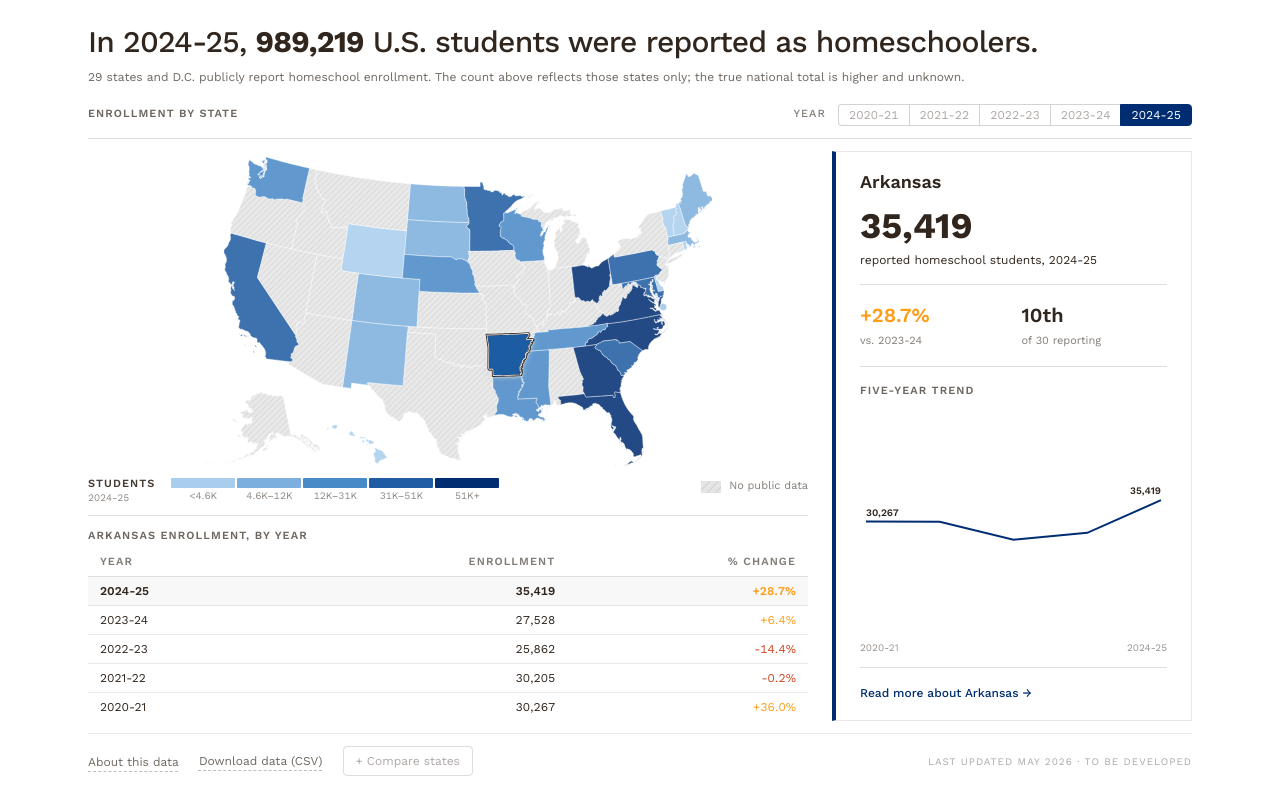
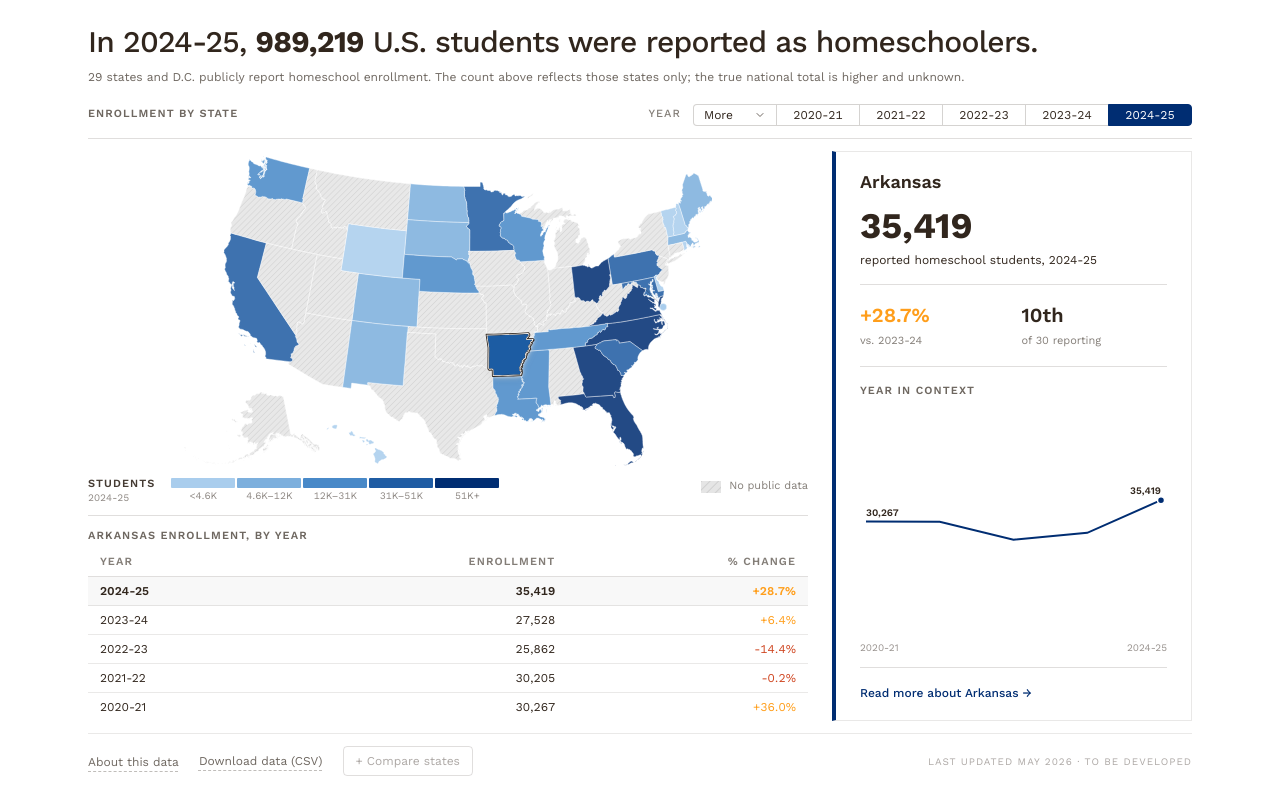
Before and after one commit to roymckenzie4/jhu-homeschool-hub, a React (Vite) app: page / in a window 1280 px wide. Built offline with nearby package versions, Linux system fonts and the light colour scheme.

Commit message:
wire up selector with full-series access

```diff
--- a/package.json
+++ b/package.json
@@ -9,6 +9,7 @@
     "preview": "vite preview"
   },
   "dependencies": {
+    "@radix-ui/react-select": "^2.3.0",
     "clsx": "^2.1.1",
     "d3-dsv": "^3.0.1",
     "d3-geo": "^3.1.1",
--- a/src/App.jsx
+++ b/src/App.jsx
@@ -1,16 +1,21 @@
 /**
  * App root.
  *
- * Owns the single piece of interactive state in the prototype: `selectedState`.
- * The choropleth map dispatches selection up through `onSelect`; the detail
- * card (with sparkline) and enrollment table both read from the same
- * selected-state slice of the parsed data.
+ * Owns the two pieces of interactive state in the prototype: `selectedState`
+ * and `activeYear`. The choropleth map dispatches state selection up through
+ * `onSelect`; the year selector dispatches year changes up through `onChange`.
+ * The detail card (with sparkline), enrollment table, and headline all read
+ * from those two slices of the parsed data and recompute via memos.
  */
 
 import { useMemo, useState } from "react";
 import csvText from "../homeschool-hub-state-summary-data.csv?raw";
 import { parseCsv } from "./data/parseCsv.js";
-import { deriveByYear, computeMaxDeviation } from "./data/derive.js";
+import {
+  deriveByYear,
+  computeMaxDeviation,
+  windowAroundYear,
+} from "./data/derive.js";
 import { schoolYearLabel, computeQuantileBreaks } from "./config/theme.js";
 import Header from "./components/Header.jsx";
 import YearSelector from "./components/YearSelector.jsx";
@@ -24,45 +29,63 @@ import EnrollmentTable from "./components/EnrollmentTable.jsx";
 const { byState, years } = parseCsv(csvText);
 const byYear = deriveByYear(byState);
 
-// Years displayed in the selector: most recent five reporting years.
-const SELECTOR_YEARS = years.slice(-5);
-const ACTIVE_YEAR = SELECTOR_YEARS[SELECTOR_YEARS.length - 1];
+// Most recent five years stay pinned in the selector row; everything older
+// is reachable through the trailing "More years" dropdown.
+const RECENT_COUNT = 5;
+const RECENT_YEARS = years.slice(-RECENT_COUNT);
+const OLDER_YEARS = years.slice(0, -RECENT_COUNT);
+const DEFAULT_YEAR = RECENT_YEARS[RECENT_YEARS.length - 1];
 
 // Default selection per .md.
 const DEFAULT_STATE = "Arkansas";
 
-// Most recent five years displayed in the enrollment table (descending).
-const TABLE_YEARS = years.slice(-5);
-
-// Shared vertical scale for every sparkline, computed once across the
-// displayed window so cross-state visual comparison is honest.
-const SPARKLINE_MAX_DEVIATION = computeMaxDeviation(byState, TABLE_YEARS);
-
 export default function App() {
   const [selectedState, setSelectedState] = useState(DEFAULT_STATE);
-  const yearStats = byYear[ACTIVE_YEAR];
+  const [activeYear, setActiveYear] = useState(DEFAULT_YEAR);
+
+  const yearStats = byYear[activeYear];
   const dcReporting =
-    (byState["District of Columbia"]?.[ACTIVE_YEAR] ?? null) != null;
+    (byState["District of Columbia"]?.[activeYear] ?? null) != null;
   const selectedStateValues = byState[selectedState];
-  const currentValue = selectedStateValues?.[ACTIVE_YEAR] ?? null;
-  const previousValue = selectedStateValues?.[ACTIVE_YEAR - 1] ?? null;
+  const currentValue = selectedStateValues?.[activeYear] ?? null;
+  const previousValue = selectedStateValues?.[activeYear - 1] ?? null;
   const rank = yearStats.rankByState[selectedState] ?? null;
 
-  // Trend series for the sparkline: oldest → newest, last five years only.
-  const trendSeries = TABLE_YEARS.map((y) => ({
-    year: y,
-    value: selectedStateValues?.[y] ?? null,
-  }));
+  // Centered five-year window around the selected year, clamped to the
+  // start/end of the series. Drives both the enrollment table and the
+  // sparkline so the two stay visually aligned.
+  const tableYears = useMemo(
+    () => windowAroundYear(years, activeYear, RECENT_COUNT),
+    [activeYear],
+  );
+
+  // Trend series for the sparkline: oldest → newest across the window.
+  const trendSeries = useMemo(
+    () =>
+      tableYears.map((y) => ({
+        year: y,
+        value: selectedStateValues?.[y] ?? null,
+      })),
+    [tableYears, selectedStateValues],
+  );
+
+  // Shared vertical scale across every state's sparkline within the window
+  // — recomputed when the window shifts so cross-state comparison stays
+  // honest year to year.
+  const sparklineMaxDeviation = useMemo(
+    () => computeMaxDeviation(byState, tableYears),
+    [tableYears],
+  );
 
   // { stateName: number | null } for the active year — what the map consumes.
   const valuesByState = useMemo(() => {
     const out = {};
     for (const name of Object.keys(byState)) {
-      const v = byState[name][ACTIVE_YEAR];
+      const v = byState[name][activeYear];
       out[name] = v == null ? null : v;
     }
     return out;
-  }, []);
+  }, [activeYear]);
 
   // Quintile break points for the choropleth classification. Computed once
   // per change in the active year's values; consumed by both the map (to
@@ -75,7 +98,7 @@ export default function App() {
   return (
     <main className="mx-auto max-w-[1200px] px-8 py-4 lg:px-12 lg:py-6">
       <Header
-        year={ACTIVE_YEAR}
+        year={activeYear}
         nationalTotal={yearStats.total}
         reportingCount={yearStats.reportingCount}
         dcReporting={dcReporting}
@@ -86,7 +109,12 @@ export default function App() {
         <h2 className="font-sans text-[11px] font-semibold uppercase tracking-widest text-sable/70">
           Enrollment by State
         </h2>
-        <YearSelector years={SELECTOR_YEARS} activeYear={ACTIVE_YEAR} />
+        <YearSelector
+          recentYears={RECENT_YEARS}
+          olderYears={OLDER_YEARS}
+          activeYear={activeYear}
+          onChange={setActiveYear}
+        />
       </div>
       <hr className="mt-3 border-t border-sable/15" />
 
@@ -111,7 +139,7 @@ export default function App() {
           </div>
           <div className="mt-2">
             <MapLegend
-              label={`Students, ${schoolYearLabel(ACTIVE_YEAR)}`}
+              label={`Students, ${schoolYearLabel(activeYear)}`}
               breaks={breaks}
             />
           </div>
@@ -122,12 +150,12 @@ export default function App() {
             stateName={selectedState}
             currentValue={currentValue}
             previousValue={previousValue}
-            year={ACTIVE_YEAR}
+            year={activeYear}
             rank={rank}
             reportingCount={yearStats.reportingCount}
             dcReporting={dcReporting}
             trendSeries={trendSeries}
-            sparklineMaxDeviation={SPARKLINE_MAX_DEVIATION}
+            sparklineMaxDeviation={sparklineMaxDeviation}
           />
         </div>
 
@@ -139,8 +167,8 @@ export default function App() {
           <div className="mt-1">
             <EnrollmentTable
               stateValues={selectedStateValues}
-              years={TABLE_YEARS}
-              activeYear={ACTIVE_YEAR}
+              years={tableYears}
+              activeYear={activeYear}
             />
           </div>
         </div>
--- a/src/components/EnrollmentTable.jsx
+++ b/src/components/EnrollmentTable.jsx
@@ -57,7 +57,7 @@ export default function EnrollmentTable({ stateValues, years, activeYear }) {
           return (
             <TableRow
               key={year}
-              className={`border-b border-sable/10 ${
+              className={`border-b border-sable/10 transition-none ${
                 isActive
                   ? 'bg-sable/[0.03] hover:bg-sable/[0.03]'
                   : 'hover:bg-transparent'
--- a/src/components/StateDetailCard.jsx
+++ b/src/components/StateDetailCard.jsx
@@ -120,12 +120,13 @@ export default function StateDetailCard({
           */}
           <div className="flex flex-col lg:min-h-[90px] lg:flex-1">
             <p className="font-sans text-[11px] font-semibold uppercase tracking-widest text-sable/70">
-              Five-Year Trend
+              Year in Context
             </p>
             <div className="mt-3 aspect-[5/2] lg:aspect-auto lg:h-auto lg:min-h-0 lg:flex-1">
               <Sparkline
                 series={trendSeries}
                 maxDeviation={sparklineMaxDeviation}
+                selectedYear={year}
               />
             </div>
           </div>
--- a/src/components/YearSelector.jsx
+++ b/src/components/YearSelector.jsx
@@ -1,41 +1,97 @@
 /**
- * Year selector — a segmented control of connected buttons. Visual-only for
- * this prototype: the active year (2024-25) is filled with Heritage Blue;
- * the others render as ghosted/disabled segments to communicate the feature
- * exists but isn't wired up yet.
+ * Year selector — a segmented control of connected buttons. A leading
+ * "More years" dropdown sits on the left and lists every older reporting
+ * year; the remaining segments are the five most-recent years. Together
+ * the row reads left-to-right chronologically (older → newer).
+ *
+ * When the user picks a year from the dropdown, the leading segment
+ * relabels to that year and takes the active style. Clicking a recent-year
+ * pill returns the leading segment to its "More years ▾" idle state.
  *
  * Borders overlap via `-ml-px` so adjacent segments share a single border
  * line, matching the mockup's connected look.
  */
 
+import { ChevronDown } from 'lucide-react';
+import {
+  Select,
+  SelectContent,
+  SelectItem,
+  SelectTrigger,
+  SelectValue,
+} from './ui/select.jsx';
 import { schoolYearLabel } from '../config/theme.js';
 import { cn } from '../lib/utils.js';
 
-export default function YearSelector({ years, activeYear }) {
+// Uniform width on every segment so the row reads as a balanced strip and
+// the dropdown trigger doesn't reflow when its label flips between "More"
+// and a year like "2010-11". Sized to fit a school-year label comfortably
+// alongside the dropdown chevron.
+const SEGMENT_WIDTH = 'w-[84px]';
+
+export default function YearSelector({
+  recentYears,
+  olderYears,
+  activeYear,
+  onChange,
+}) {
+  const activeIsRecent = recentYears.includes(activeYear);
+  // Older years rendered most-recent-first in the dropdown so the years
+  // closest to the visible pill row sit at the top, minimizing eye travel.
+  const dropdownYears = [...olderYears].sort((a, b) => b - a);
+
   return (
     <div className="flex items-center">
       <span className="mr-3 font-sans text-[11px] font-medium uppercase tracking-widest text-sable/60">
         Year
       </span>
       <div className="flex">
-        {years.map((year, i) => {
+        {/* Leading dropdown segment. Stays in the connected row; its label
+            and style flip depending on whether the active year is recent. */}
+        <Select
+          value={activeIsRecent ? '' : String(activeYear)}
+          onValueChange={(v) => onChange(Number(v))}
+        >
+          <SelectTrigger
+            aria-label="Choose an older year"
+            className={cn(
+              SEGMENT_WIDTH,
+              'whitespace-nowrap rounded-l border border-sable/20 px-2.5 py-0.5 font-sans text-xs tabular-nums transition',
+              !activeIsRecent
+                ? 'z-10 border-heritage bg-heritage text-white'
+                : 'bg-white text-sable hover:bg-sable/5',
+            )}
+          >
+            <SelectValue placeholder="More">
+              {!activeIsRecent && schoolYearLabel(activeYear)}
+            </SelectValue>
+            <ChevronDown className="h-3 w-3 opacity-70" aria-hidden />
+          </SelectTrigger>
+          <SelectContent align="start">
+            {dropdownYears.map((year) => (
+              <SelectItem key={year} value={String(year)}>
+                {schoolYearLabel(year)}
+              </SelectItem>
+            ))}
+          </SelectContent>
+        </Select>
+
+        {recentYears.map((year, i) => {
           const active = year === activeYear;
-          const first = i === 0;
-          const last = i === years.length - 1;
+          const last = i === recentYears.length - 1;
           return (
             <button
               key={year}
               type="button"
-              disabled={!active}
               aria-pressed={active}
+              onClick={() => onChange(year)}
               className={cn(
-                'border border-sable/20 px-2.5 py-0.5 font-sans text-xs tabular-nums transition',
-                !first && '-ml-px',
-                first && 'rounded-l',
+                SEGMENT_WIDTH,
+                '-ml-px border border-sable/20 px-2.5 py-0.5 text-center font-sans text-xs tabular-nums transition',
                 last && 'rounded-r',
                 active
                   ? 'z-10 border-heritage bg-heritage text-white'
-                  : 'cursor-not-allowed bg-white text-sable/40',
+                  : 'bg-white text-sable hover:bg-sable/5',
               )}
             >
               {schoolYearLabel(year)}
--- /dev/null
+++ b/src/components/ui/select.jsx
@@ -0,0 +1,134 @@
+/**
+ * shadcn Select — Radix Select primitive wrapped with the project's
+ * Tailwind tokens. Used by the YearSelector for the "More years" dropdown.
+ */
+
+import * as React from 'react';
+import * as SelectPrimitive from '@radix-ui/react-select';
+import { Check, ChevronDown, ChevronUp } from 'lucide-react';
+
+import { cn } from '@/lib/utils';
+
+const Select = SelectPrimitive.Root;
+const SelectGroup = SelectPrimitive.Group;
+const SelectValue = SelectPrimitive.Value;
+
+const SelectTrigger = React.forwardRef(
+  ({ className, children, ...props }, ref) => (
+    <SelectPrimitive.Trigger
+      ref={ref}
+      className={cn(
+        'flex items-center justify-between gap-1 outline-none disabled:cursor-not-allowed disabled:opacity-50',
+        className,
+      )}
+      {...props}
+    >
+      {children}
+    </SelectPrimitive.Trigger>
+  ),
+);
+SelectTrigger.displayName = SelectPrimitive.Trigger.displayName;
+
+const SelectScrollUpButton = React.forwardRef(({ className, ...props }, ref) => (
+  <SelectPrimitive.ScrollUpButton
+    ref={ref}
+    className={cn('flex cursor-default items-center justify-center py-1', className)}
+    {...props}
+  >
+    <ChevronUp className="h-4 w-4" />
+  </SelectPrimitive.ScrollUpButton>
+));
+SelectScrollUpButton.displayName = SelectPrimitive.ScrollUpButton.displayName;
+
+const SelectScrollDownButton = React.forwardRef(({ className, ...props }, ref) => (
+  <SelectPrimitive.ScrollDownButton
+    ref={ref}
+    className={cn('flex cursor-default items-center justify-center py-1', className)}
+    {...props}
+  >
+    <ChevronDown className="h-4 w-4" />
+  </SelectPrimitive.ScrollDownButton>
+));
+SelectScrollDownButton.displayName = SelectPrimitive.ScrollDownButton.displayName;
+
+const SelectContent = React.forwardRef(
+  ({ className, children, position = 'popper', ...props }, ref) => (
+    <SelectPrimitive.Portal>
+      <SelectPrimitive.Content
+        ref={ref}
+        position={position}
+        className={cn(
+          'relative z-50 max-h-80 min-w-[8rem] overflow-hidden rounded border border-sable/20 bg-white text-sable shadow-lg',
+          position === 'popper' &&
+            'data-[side=bottom]:translate-y-1 data-[side=top]:-translate-y-1',
+          className,
+        )}
+        {...props}
+      >
+        <SelectScrollUpButton />
+        <SelectPrimitive.Viewport
+          className={cn(
+            'p-1',
+            position === 'popper' && 'h-[var(--radix-select-trigger-height)] w-full min-w-[var(--radix-select-trigger-width)]',
+          )}
+        >
+          {children}
+        </SelectPrimitive.Viewport>
+        <SelectScrollDownButton />
+      </SelectPrimitive.Content>
+    </SelectPrimitive.Portal>
+  ),
+);
+SelectContent.displayName = SelectPrimitive.Content.displayName;
+
+const SelectLabel = React.forwardRef(({ className, ...props }, ref) => (
+  <SelectPrimitive.Label
+    ref={ref}
+    className={cn('px-2 py-1.5 text-[11px] font-semibold uppercase tracking-widest text-sable/60', className)}
+    {...props}
+  />
+));
+SelectLabel.displayName = SelectPrimitive.Label.displayName;
+
+const SelectItem = React.forwardRef(({ className, children, ...props }, ref) => (
+  <SelectPrimitive.Item
+    ref={ref}
+    className={cn(
+      'relative flex w-full cursor-default select-none items-center rounded-sm py-1.5 pl-7 pr-2 text-xs tabular-nums outline-none',
+      'focus:bg-sable/5 data-[highlighted]:bg-sable/5',
+      'data-[disabled]:pointer-events-none data-[disabled]:opacity-50',
+      className,
+    )}
+    {...props}
+  >
+    <span className="absolute left-2 flex h-3.5 w-3.5 items-center justify-center">
+      <SelectPrimitive.ItemIndicator>
+        <Check className="h-3.5 w-3.5 text-heritage" />
+      </SelectPrimitive.ItemIndicator>
+    </span>
+    <SelectPrimitive.ItemText>{children}</SelectPrimitive.ItemText>
+  </SelectPrimitive.Item>
+));
+SelectItem.displayName = SelectPrimitive.Item.displayName;
+
+const SelectSeparator = React.forwardRef(({ className, ...props }, ref) => (
+  <SelectPrimitive.Separator
+    ref={ref}
+    className={cn('-mx-1 my-1 h-px bg-sable/10', className)}
+    {...props}
+  />
+));
+SelectSeparator.displayName = SelectPrimitive.Separator.displayName;
+
+export {
+  Select,
+  SelectGroup,
+  SelectValue,
+  SelectTrigger,
+  SelectContent,
+  SelectLabel,
+  SelectItem,
+  SelectSeparator,
+  SelectScrollUpButton,
+  SelectScrollDownButton,
+};
--- a/src/data/derive.js
+++ b/src/data/derive.js
@@ -67,6 +67,30 @@ export function computeMaxDeviation(byState, windowYears) {
   return max;
 }
 
+/**
+ * Pick a centered window of years around a selected year, clamped to the
+ * bounds of the available data so the result always has `size` entries
+ * (assuming the underlying series is long enough).
+ *
+ * Default: 2 years on either side of the selected year. If the selection
+ * sits near the start of the series, the window shifts forward; near the
+ * end, it shifts backward. The selected year is always included.
+ *
+ * Returns an ascending array of year integers. Pass `years` as the full
+ * ascending series from parseCsv.
+ */
+export function windowAroundYear(years, selectedYear, size = 5) {
+  if (years.length <= size) return [...years];
+  const idx = years.indexOf(selectedYear);
+  if (idx === -1) return years.slice(-size);
+  const half = Math.floor(size / 2);
+  let start = idx - half;
+  let end = start + size;
+  if (start < 0) { end -= start; start = 0; }
+  if (end > years.length) { start -= end - years.length; end = years.length; }
+  return years.slice(start, end);
+}
+
 export function deriveByYear(byState) {
   const yearsSet = new Set();
   for (const name of Object.keys(byState)) {
```
Also changed, not shown: src/components/Sparkline.jsx (+18 -2 lines), 1 other file (tests, documents, lock files or other folders).
